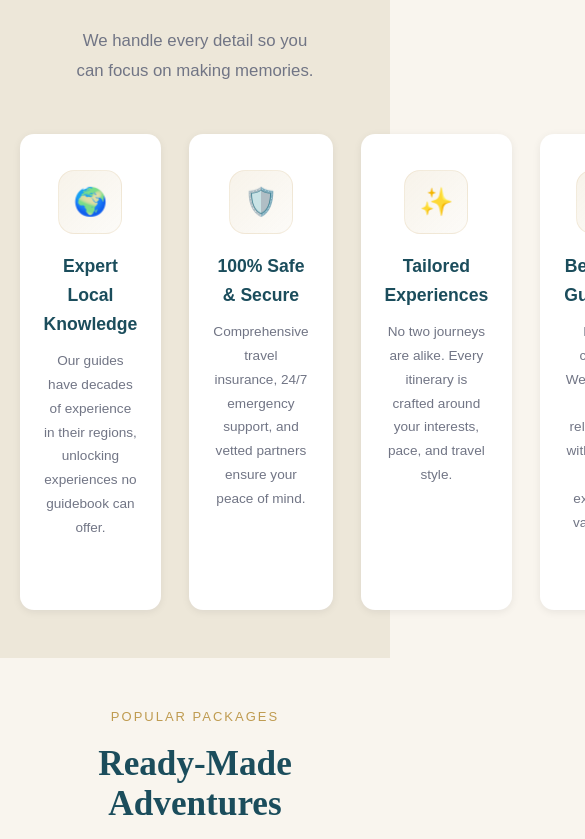
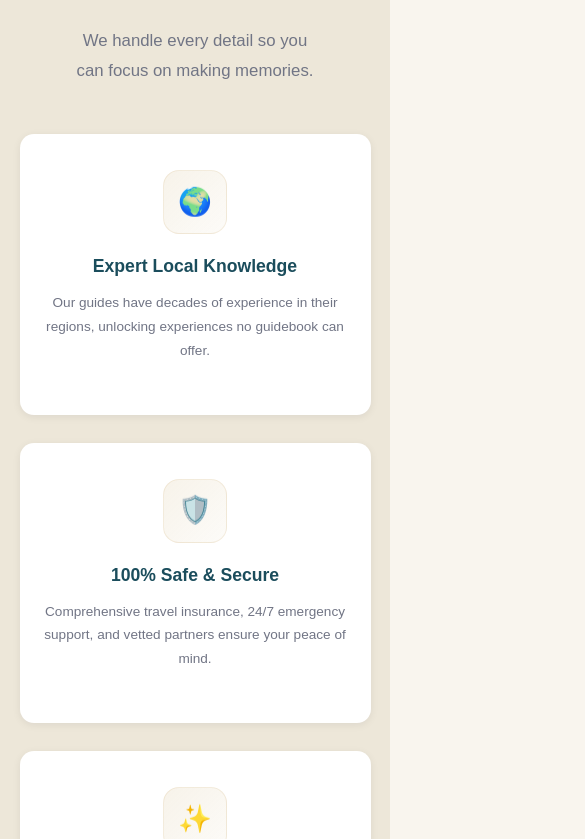
Before and after one commit to shrutika-gawande/Wanderlust, a React (Vite) app in the folder client/: page / in a window 390 px wide. Shown: the part 1385-2224 px from the top of the page, 585 px wide, since content can reach past the window. Built offline with nearby package versions, Linux system fonts and the light colour scheme.

Commit message:
added responsiveness

```diff
--- a/client/src/styles/home.css
+++ b/client/src/styles/home.css
@@ -428,3 +428,15 @@
   justify-content: center;
   flex-wrap: wrap;
 }
+
+@media (max-width: 1024px) {
+  .why-grid {
+    grid-template-columns: repeat(2, 1fr);
+  }
+}
+
+@media (max-width: 480px) {
+  .why-grid {
+    grid-template-columns: 1fr;
+  }
+}
```
